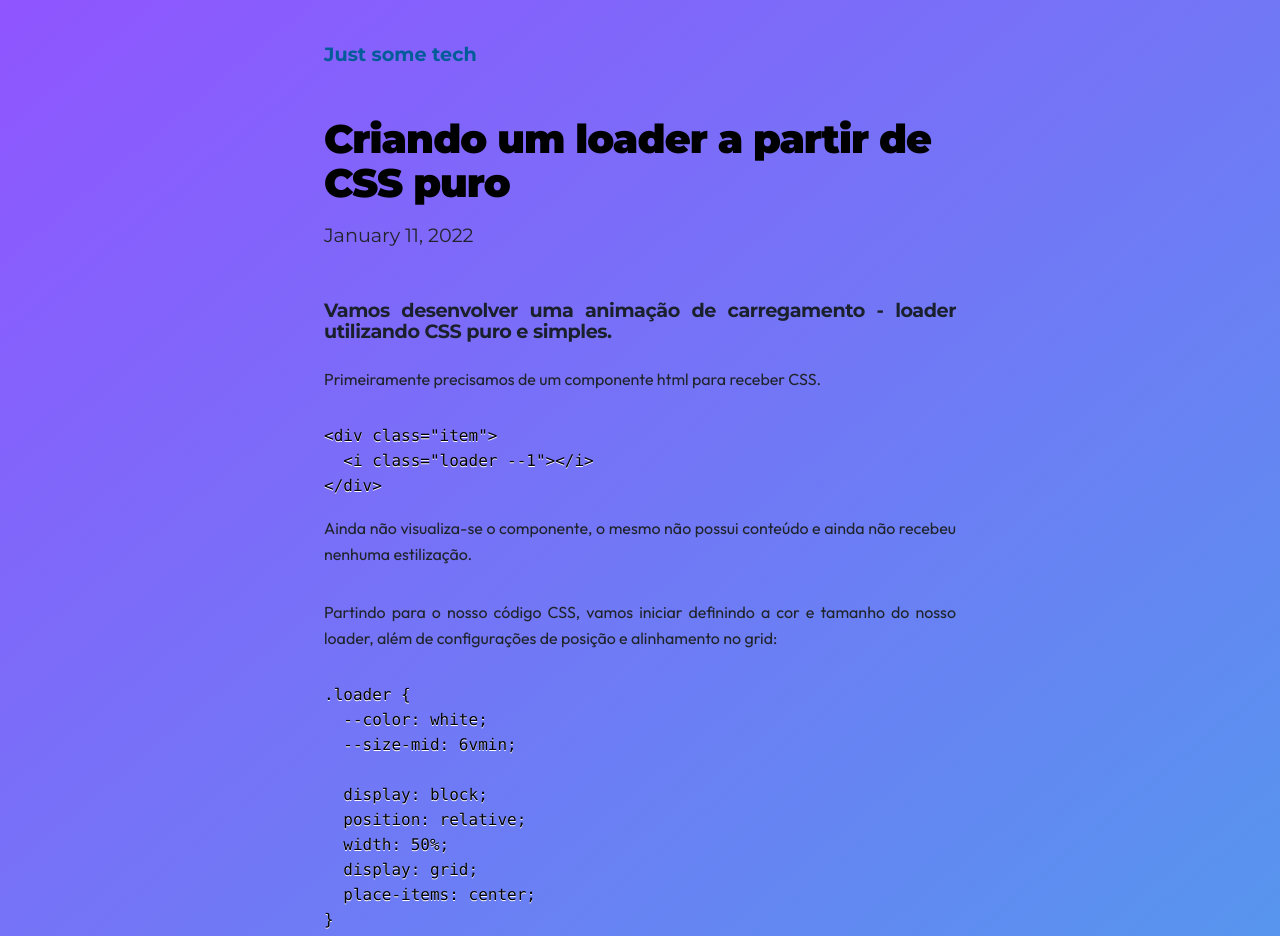
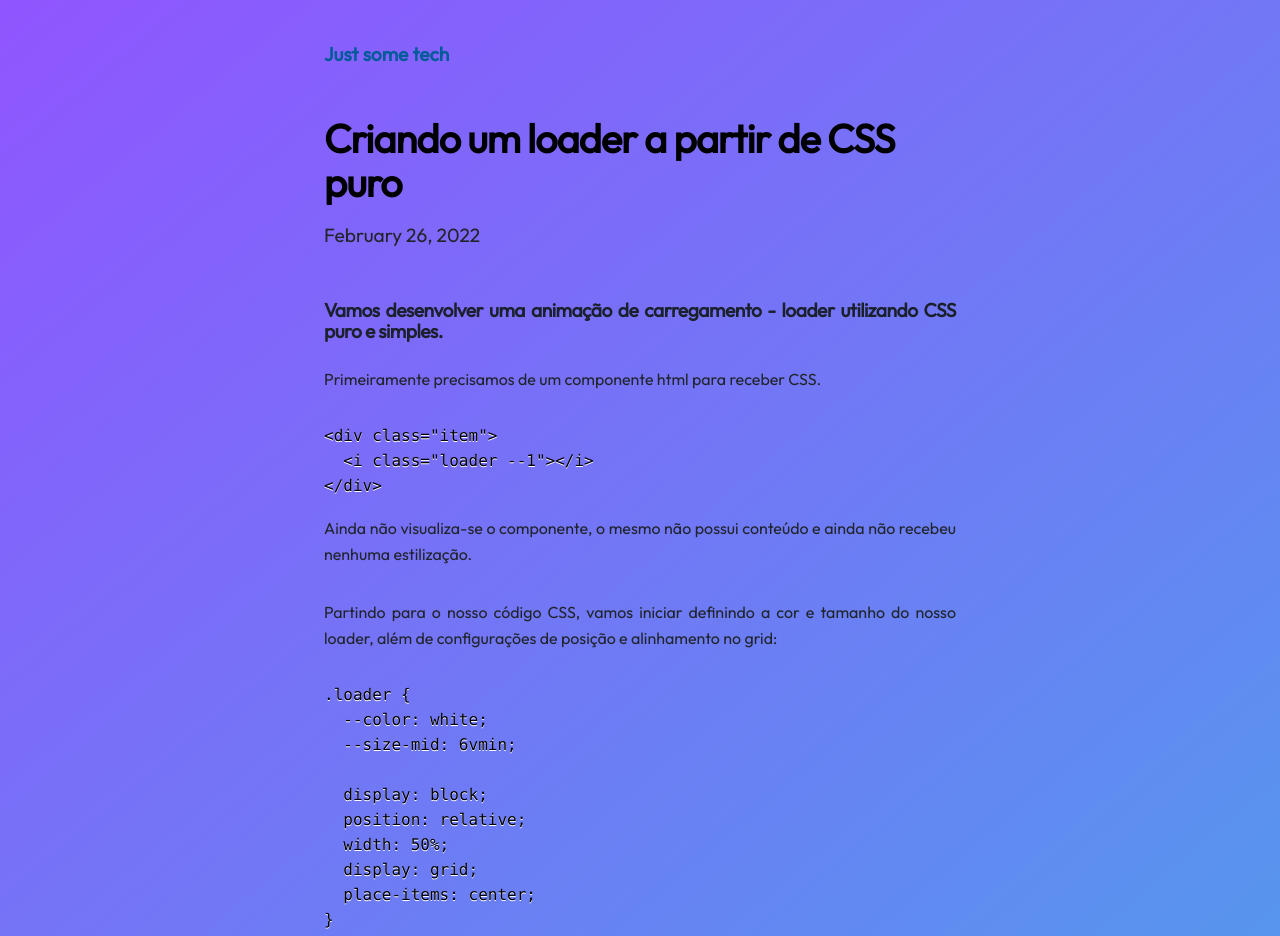
Before and after one commit to feuvpi/watzke, a Gatsby site: page /5_css_loaders/ in a window 1280 px wide. Shown: the top 936 px of the page. Built offline with nearby package versions, Linux system fonts and the light colour scheme; Gatsby itself is replaced by a stand-in of ours; some packages are replaced by stand-ins of ours; code samples lack their colours.

Commit message:
updating style.css

```diff
--- a/content/blog/5_css_loaders/index.md
+++ b/content/blog/5_css_loaders/index.md
@@ -1,6 +1,6 @@
 ---
 title: Criando um loader a partir de CSS puro
-date: "2022-01-11T22:40:32.169Z"
+date: "2022-02-26T22:40:32.169Z"
 description: "Utilizando CSS puro e simples para criar belas animações de carregamento."
 ---
 
--- a/src/style.css
+++ b/src/style.css
@@ -33,7 +33,7 @@
   --fontFamily-serif: "Merriweather", "Georgia", Cambria, "Times New Roman",
     Times, serif;
   --font-body: "Outfit";
-  --font-heading: var(--fontFamily-sans);
+  --font-heading: "Outfit";
   --fontWeight-normal: 400;
   --fontWeight-medium: 500;
   --fontWeight-semibold: 600;
@@ -245,6 +245,7 @@ a:focus {
   margin: var(--spacing-0) auto;
   max-width: var(--maxWidth-wrapper);
   padding: var(--spacing-10) var(--spacing-5);
+  min-height: 50rem;
 }
 
 .global-wrapper[data-is-root-path="true"] .bio {
```
